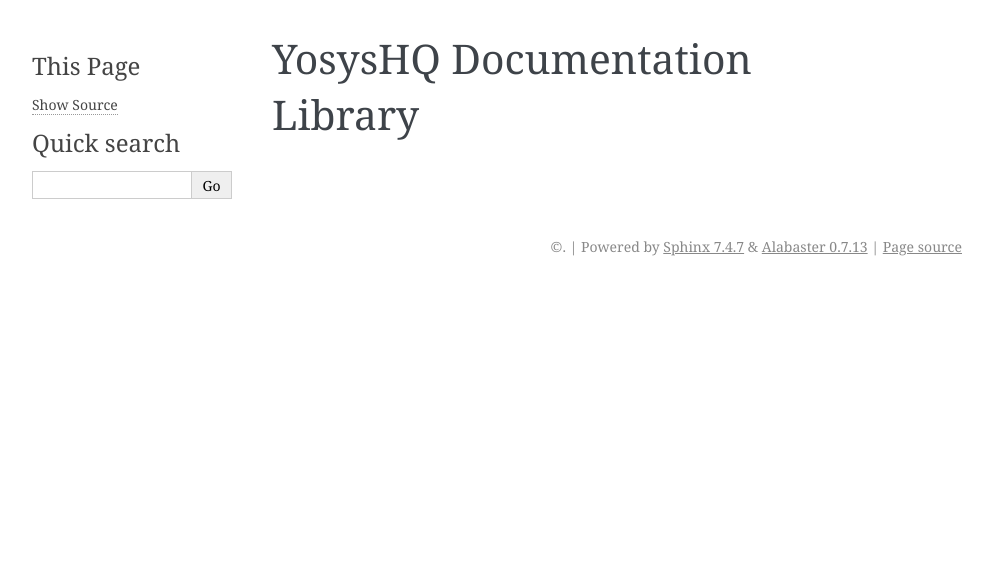
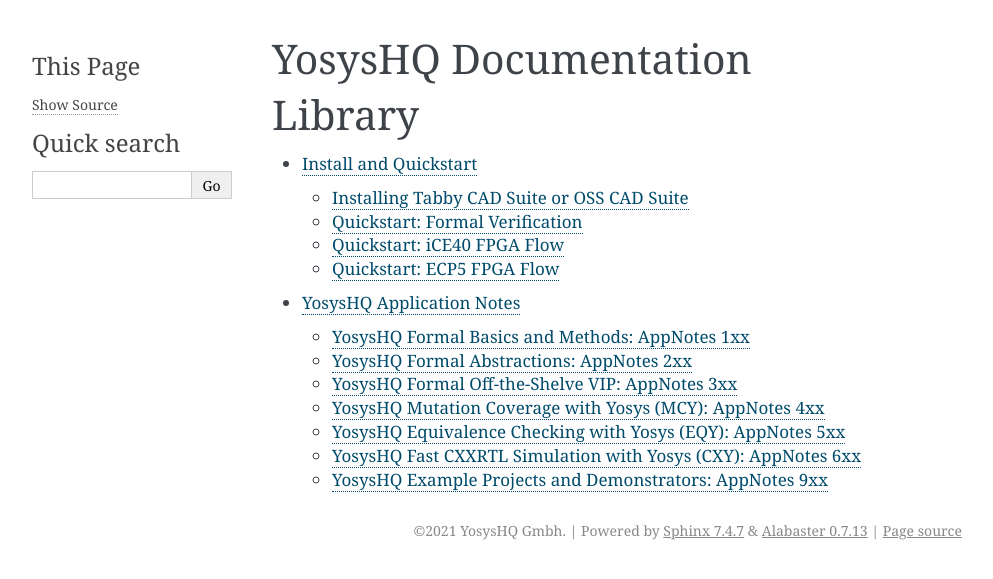
Before and after one commit to YosysHQ-Docs/YosysHQ-Docs, a Sphinx documentation site: the page built from docs/source/index.rst, in a window 1280 px wide. Shown: the top 579 px of the page, without its empty margins (148-1141 px from the left). Built offline with Sphinx 7.4.7, drawn with Linux system fonts in a browser that asks for light colours.

Commit message:
Add more stubs
Signed-off-by: Claire Xenia Wolf <claire@clairexen.net>

```diff
--- /dev/null
+++ b/docs/source/appnotes.rst
@@ -0,0 +1,51 @@
+YosysHQ Application Notes
+=========================
+
+
+YosysHQ Formal Basics and Methods: AppNotes 1xx
+-----------------------------------------------
+
+- 100 Intro to Formal Verification
+- 101 Using SymbiYosys (SBY)
+- 102 Importing complex multi-language projects
+- 105 Formal Property Checking Basics
+- 106 Writing formal test-benches
+- 107 Adding Properties with Bind
+- 108 Building regex-based checker FSMs
+- 109 Property Checking with SVA
+- `120 Weak precondition cover and witness for SVA properties </projects/AppNote120>`_
+
+
+YosysHQ Formal Abstractions: AppNotes 2xx
+-----------------------------------------
+
+- 200 Intro to using and writing abstractions
+- 201 Counter abstractions
+- 202 Reset abstractions
+- 204 Memory abstractions
+- 205 FIFO abstractions
+- 220 Data transport abstraction with Wolper method
+- 221 Data transport abstraction with existential path quantifier
+
+
+YosysHQ Formal Off-the-Shelve VIP: AppNotes 3xx
+-----------------------------------------------
+
+- 300 Intro to Off-the-Shelve Formal Verification IP (VIP)
+- 301 Using the YoysHQ AXI4-Lite formal VIP
+
+
+YosysHQ Mutation Coverage with Yosys (MCY): AppNotes 4xx
+--------------------------------------------------------
+
+
+YosysHQ Equivalence Checking with Yosys (EQY): AppNotes 5xx
+-----------------------------------------------------------
+
+
+YosysHQ Fast CXXRTL Simulation with Yosys (CXY): AppNotes 6xx
+-------------------------------------------------------------
+
+
+YosysHQ Example Projects and Demonstrators: AppNotes 9xx
+--------------------------------------------------------
--- a/docs/source/conf.py
+++ b/docs/source/conf.py
@@ -1,3 +1,7 @@
+project = "YosysHQ-Docs"
+author = "YosysHQ Gmbh"
+copyright ="2021 YosysHQ Gmbh"
+
 # https://stackoverflow.com/questions/40641252/how-can-i-avoid-the-horizontal-scrollbar-in-a-rest-table
 def setup(app):
         app.add_css_file('custom.css')
--- a/docs/source/index.rst
+++ b/docs/source/index.rst
@@ -1,3 +1,9 @@
 =============================
 YosysHQ Documentation Library
 =============================
+
+.. toctree::
+   :maxdepth: 3
+
+   install.rst
+   appnotes.rst
--- /dev/null
+++ b/docs/source/install.rst
@@ -0,0 +1,26 @@
+Install and Quickstart
+======================
+
+
+Installing Tabby CAD Suite or OSS CAD Suite
+-------------------------------------------
+
+Follow the instructions at https://github.com/YosysHQ/oss-cad-suite-build#installation.
+
+
+Quickstart: Formal Verification
+-------------------------------
+
+TBD
+
+
+Quickstart: iCE40 FPGA Flow
+---------------------------
+
+TBD
+
+
+Quickstart: ECP5 FPGA Flow
+--------------------------
+
+TBD
```
